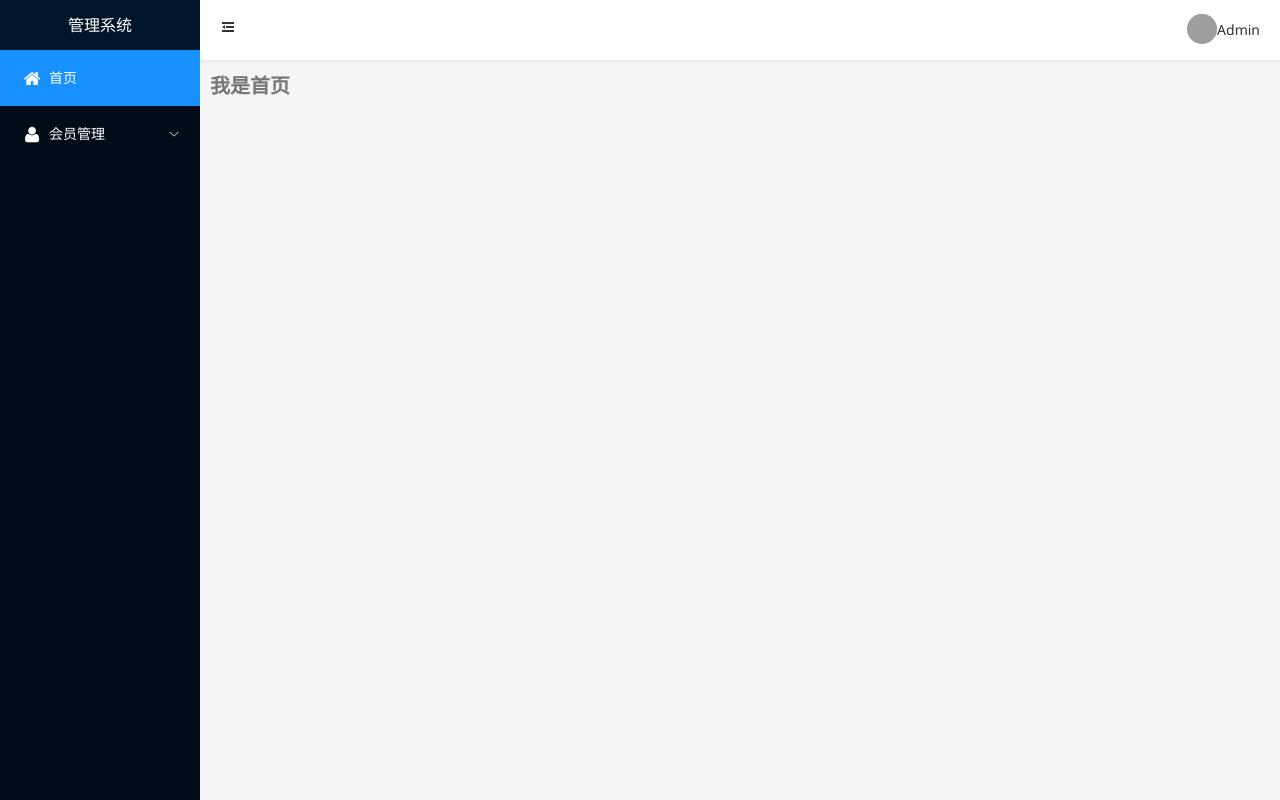
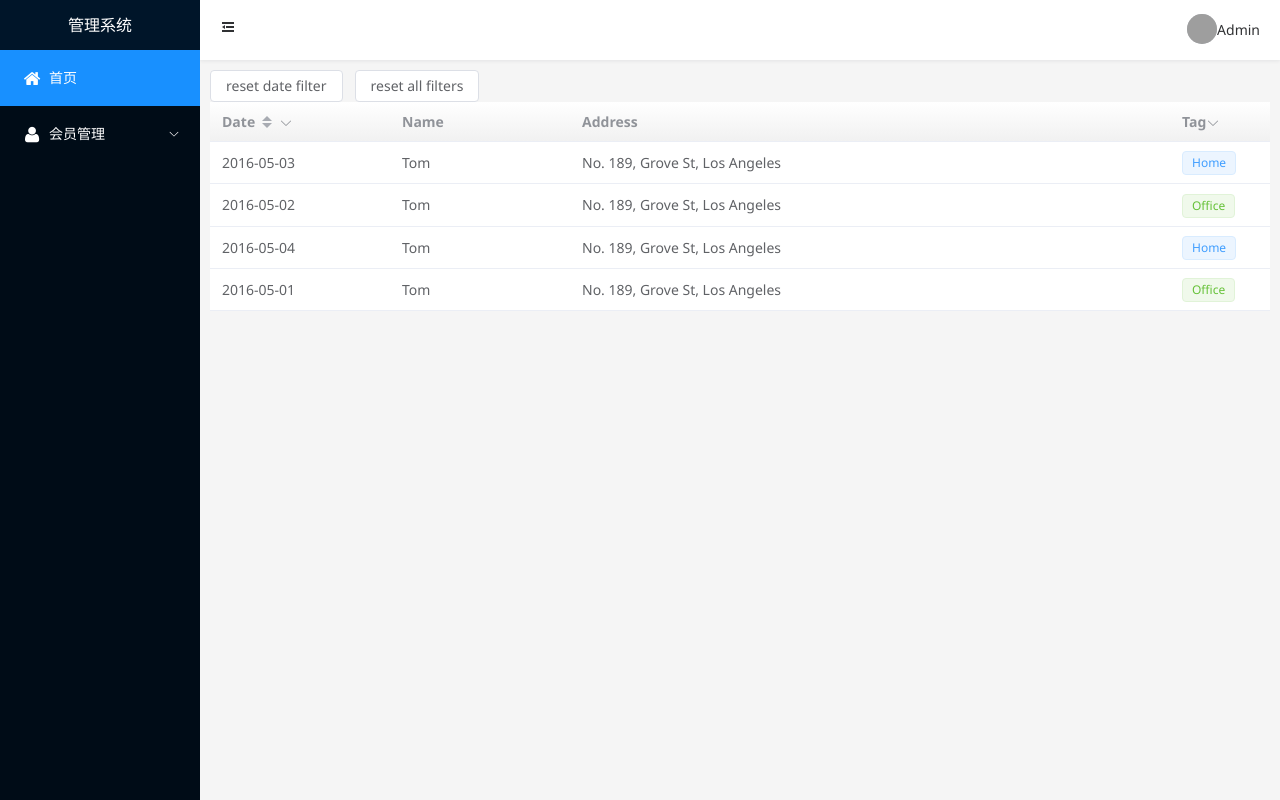
Before and after one commit to jarvisph/Simple.Vue, a Vue app: page /index in a window 1280 px wide. Built offline with nearby package versions, Linux system fonts and the light colour scheme; grey boxes are pictures that could not be loaded.

Commit message:
添加form配置 修改table表格

```diff
--- /dev/null
+++ b/src/components/FormSetting/FromSettingOptions.ts
@@ -0,0 +1,6 @@
+class FromSettingOptions{
+    constructor(){
+
+    }
+}
+export default FromSettingOptions
--- /dev/null
+++ b/src/components/Translate/index.vue
@@ -0,0 +1,29 @@
+<template>
+  <template v-for="(item, index) in global.Language">
+    <el-form-item :label="item[1]" v-if="index > 2 ? state.visible : true">
+      <el-input v-model="state.data[item[0]]" :placeholder="item[1]" />
+    </el-form-item>
+  </template>
+  <el-form-item>
+    <div class="text-center width-100">
+      <span class="el-button-icon" title="更多语种" @click="onMore">
+        <i v-if="state.visible" class="am-icon-angle-double-up"></i>
+        <i v-else class="am-icon-angle-double-down"></i>
+      </span>
+    </div>
+  </el-form-item>
+</template>
+
+<script lang="ts" setup>
+import { reactive } from "vue";
+import { GlobalStore } from "@/stores/global";
+const global = GlobalStore();
+const props = defineProps({ data: Object });
+const state = reactive({
+  visible: false,
+  data: props.data,
+});
+const onMore = () => {
+  state.visible = !state.visible;
+};
+</script>
--- a/src/stores/global.ts
+++ b/src/stores/global.ts
@@ -2,11 +2,19 @@ import { defineStore } from "pinia";
 export const GlobalStore = defineStore({
     id: 'global',
     state: () => {
+        const language = new Map();
+        language.set("CHN", "简体中文")
+        language.set("THN", "正體中文")
+        language.set("ENG", "English")
+        language.set("VI", "Tiếng việt")
+        language.set("TH", "ไทย")
+        language.set("JA", "日本語")
         return {
             Layout: {
                 Collapse: false,
                 Title: '管理系统'
-            }
+            },
+            Language: language
         }
     },
     actions: {
--- a/src/style/index.css
+++ b/src/style/index.css
@@ -12,6 +12,8 @@ body {min-height: 100vh;color: var(--el-color-info-dark-2);margin: 0;background-
 .w250{width: 250px !important;}
 
 .text-right{text-align: right;}
+.text-center{text-align: center;}
+.el-button-icon{cursor: pointer;}
 /*原生组件样式*/
 .el-button--small{padding:5px !important;--el-button-size: 20px !important;}
 .el-table-pagination {background-color: white;padding: 10px;}
@@ -21,6 +23,8 @@ body {min-height: 100vh;color: var(--el-color-info-dark-2);margin: 0;background-
 .el-form-info .el-dialog__header{margin-right:0;border-bottom: 1px solid #eee;}
 .el-form-info .el-dialog__footer{box-shadow:  0px 12px 32px 4px rgba(0, 0, 0, .04),0px 8px 20px rgba(0, 0, 0, .08);}
 .el-form-info .el-dialog__body .el-scrollbar{height: calc(100vh - 400px) !important;}
+.el-form-info .el-dialog__body .el-form{padding: 50px;}
+.el-form-info label{font-weight:normal}
 /*布局模块*/
 .el-main{height: calc(100vh - 60px);padding: 10px !important;}
 .el-aside{width:auto !important;background-color: #000c17;}
--- a/src/views/index.vue
+++ b/src/views/index.vue
@@ -1,5 +1,108 @@
-<template><h2>我是首页</h2></template>
+<template>
+  <el-button @click="resetDateFilter">reset date filter</el-button>
+  <el-button @click="clearFilter">reset all filters</el-button>
+  <el-table ref="tableRef" row-key="date" :data="tableData" style="width: 100%">
+    <el-table-column
+      prop="date"
+      label="Date"
+      sortable
+      :filter-multiple="false"
+      width="180"
+      column-key="date"
+      :filters="[
+        { text: '2016-05-01', value: '2016-05-01' },
+        { text: '2016-05-02', value: '2016-05-02' },
+        { text: '2016-05-03', value: '2016-05-03' },
+        { text: '2016-05-04', value: '2016-05-04' },
+      ]"
+      :filter-method="filterHandler"
+    />
+    <el-table-column prop="name" label="Name" width="180" />
+    <el-table-column prop="address" label="Address" :formatter="formatter" />
+
+    <el-table-column
+      prop="tag"
+      label="Tag"
+      width="100"
+      :filters="[
+        { text: 'Home', value: 'Home' },
+        { text: 'Office', value: 'Office' },
+      ]"
+      :filter-method="filterTag"
+      filter-placement="bottom-end"
+    >
+      <template #default="scope">
+        <el-tag
+          :type="scope.row.tag === 'Home' ? '' : 'success'"
+          disable-transitions
+          >{{ scope.row.tag }}</el-tag
+        >
+      </template>
+    </el-table-column>
+  </el-table>
+</template>
 
 <script lang="ts" setup>
+import { ref } from "vue";
+import { ElTable, type TableColumnCtx } from "element-plus";
 
+interface User {
+  date: string;
+  name: string;
+  address: string;
+  tag: string;
+}
+
+const tableRef = ref<InstanceType<typeof ElTable>>();
+
+const resetDateFilter = () => {
+  tableRef.value!.clearFilter(["date"]);
+};
+// TODO: improvement typing when refactor table
+const clearFilter = () => {
+  // eslint-disable-next-line @typescript-eslint/ban-ts-comment
+  // @ts-expect-error
+  tableRef.value!.clearFilter();
+};
+const formatter = (row: User, column: TableColumnCtx<User>) => {
+  return row.address;
+};
+const filterTag = (value: string, row: User) => {
+  return row.tag === value;
+};
+const filterHandler = (
+  value: string,
+  row: User,
+  column: TableColumnCtx<User>
+) => {
+  console.log(value);
+
+};
+
+const tableData: User[] = [
+  {
+    date: "2016-05-03",
+    name: "Tom",
+    address: "No. 189, Grove St, Los Angeles",
+    tag: "Home",
+  },
+  {
+    date: "2016-05-02",
+    name: "Tom",
+    address: "No. 189, Grove St, Los Angeles",
+    tag: "Office",
+  },
+  {
+    date: "2016-05-04",
+    name: "Tom",
+    address: "No. 189, Grove St, Los Angeles",
+    tag: "Home",
+  },
+  {
+    date: "2016-05-01",
+    name: "Tom",
+    address: "No. 189, Grove St, Los Angeles",
+    tag: "Office",
+  },
+];
 </script>
--- a/src/views/user/index.vue
+++ b/src/views/user/index.vue
@@ -1,5 +1,5 @@
 <template>
-  <TablePage :options="table" :where="state.where">
+  <TablePage :options="table" :data="state.data" :where="state.where">
     <template #search>
       <el-input
         class="w200"
@@ -49,6 +49,7 @@
     <el-form-item label="Activity form">
       <el-input v-model="form.desc" type="textarea" />
     </el-form-item>
+    <Translate :data="form.lang"></Translate>
   </FormInfo>
 </template>
 
@@ -56,6 +57,7 @@
 import { reactive } from "vue";
 import TablePage from "@/components/TablePage/index.vue";
 import FormInfo from "@/components/FormInfo/index.vue";
+import Translate from "@/components/Translate/index.vue";
 
 const form = reactive({
   name: "",
@@ -64,6 +66,7 @@ const form = reactive({
   date2: "",
   delivery: false,
   type: [],
+  lang: { CHN: "你好", THN: "你好" },
   resource: "",
   desc: "",
 });
@@ -74,46 +77,6 @@ const state = reactive({
     UserName: undefined,
   },
   visible: false,
-});
-const table = {
-  where: {
-    UserName: undefined,
-  },
-  cols: [
-    {
-      type: "sort",
-      width: 50,
-      event: (data: []) => {
-        console.log(data);
-      },
-    },
-    { type: "checkbox", width: 50 },
-    { type: "index", title: "编号", width: 50 },
-    { name: "date", title: "日期", width: 150, tip: "日期可筛选" },
-    { name: "name", title: "名称", width: 100 },
-    { name: "state", title: "状态", width: 100 },
-    {
-      title: "地址",
-      cols: [
-        { name: "city", title: "市" },
-        { name: "address", title: "详细地址" },
-      ],
-    },
-    {
-      type: "toolbar",
-      title: "操作",
-      template: [
-        { type: "delete", title: "删除" },
-        {
-          type: "edit",
-          title: "编辑",
-          event: () => {
-            state.visible = true;
-          },
-        },
-      ],
-    },
-  ],
   data: [
     {
       date: "2016-05-01",
@@ -151,7 +114,62 @@ const table = {
       zip: "CA 90036",
       tag: "Office",
     },
+    {
+      date: "2016-05-05",
+      name: "Tom",
+      state: "California",
+      city: "Los Angeles",
+      address: "No. 189, Grove St, Los Angeles",
+      zip: "CA 90036",
+      tag: "Office",
+    },
   ],
+});
+const table = {
+  where: {
+    UserName: undefined,
+  },
+  cols: [
+    {
+      type: "sort",
+      width: 50,
+      event: (data: []) => {
+        console.log(data);
+      },
+    },
+    { type: "checkbox", width: 50 },
+    { type: "index", title: "编号", width: 50 },
+    { name: "date", title: "日期", width: 150, tip: "日期可筛选", sort: true },
+    { name: "name", title: "名称", width: 100 },
+    {
+      name: "state",
+      title: "状态",
+      width: 100,
+      filters: [{ text: "正常", value: "California" }],
+    },
+    {
+      title: "地址",
+      cols: [
+        { name: "city", title: "市" },
+        { name: "address", title: "详细地址" },
+      ],
+    },
+    {
+      type: "toolbar",
+      title: "操作",
+      template: [
+        { type: "delete", title: "删除" },
+        {
+          type: "edit",
+          title: "编辑",
+          event: () => {
+            state.visible = true;
+          },
+        },
+      ],
+    },
+  ],
+  total: [{ title: "统计" }],
 };
 
 const onSubmit = () => {};
```
Also changed, not shown: src/components/FormSetting/index.vue (added, +9 -0 lines), src/components/TablePage/index.vue (+42 -18 lines), src/style/admin.css (added), src/views/dashboard/index.vue (added).
